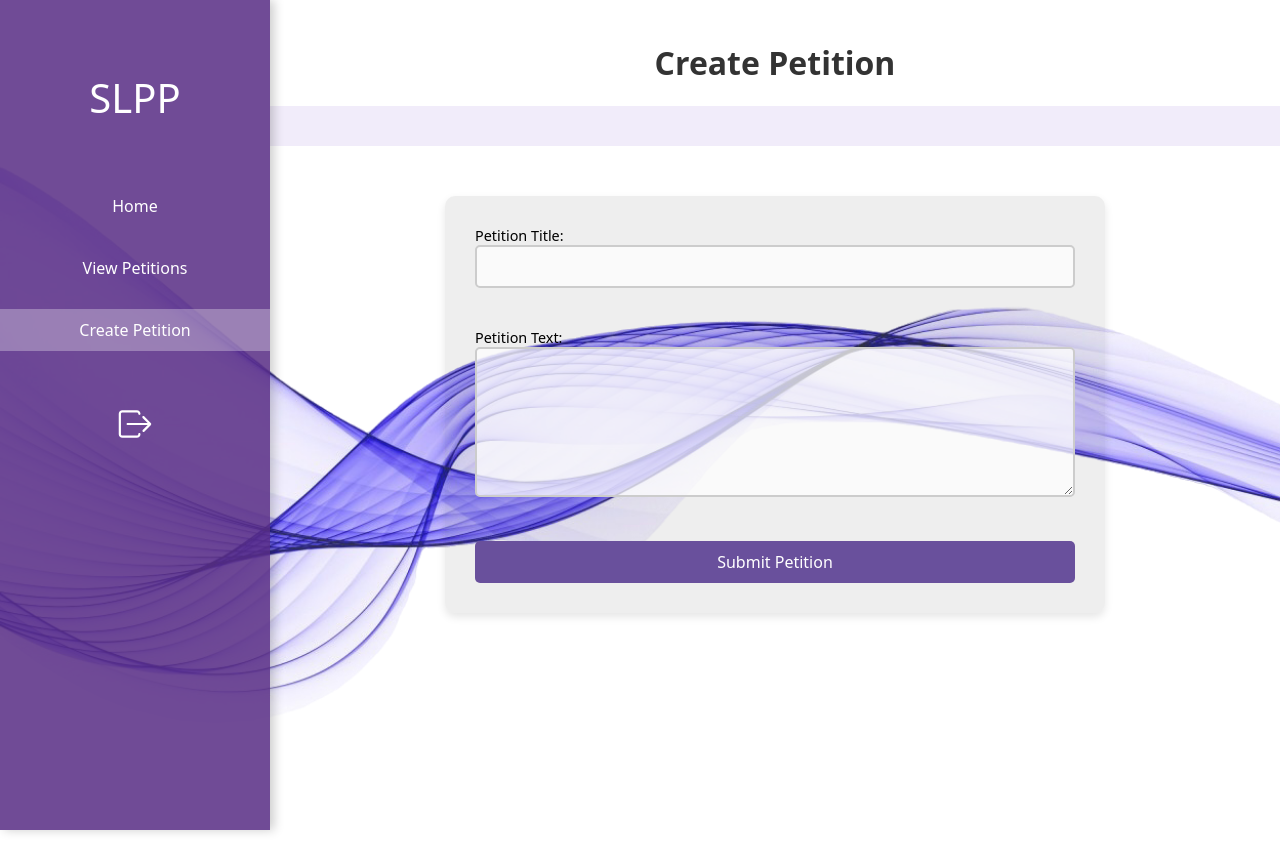
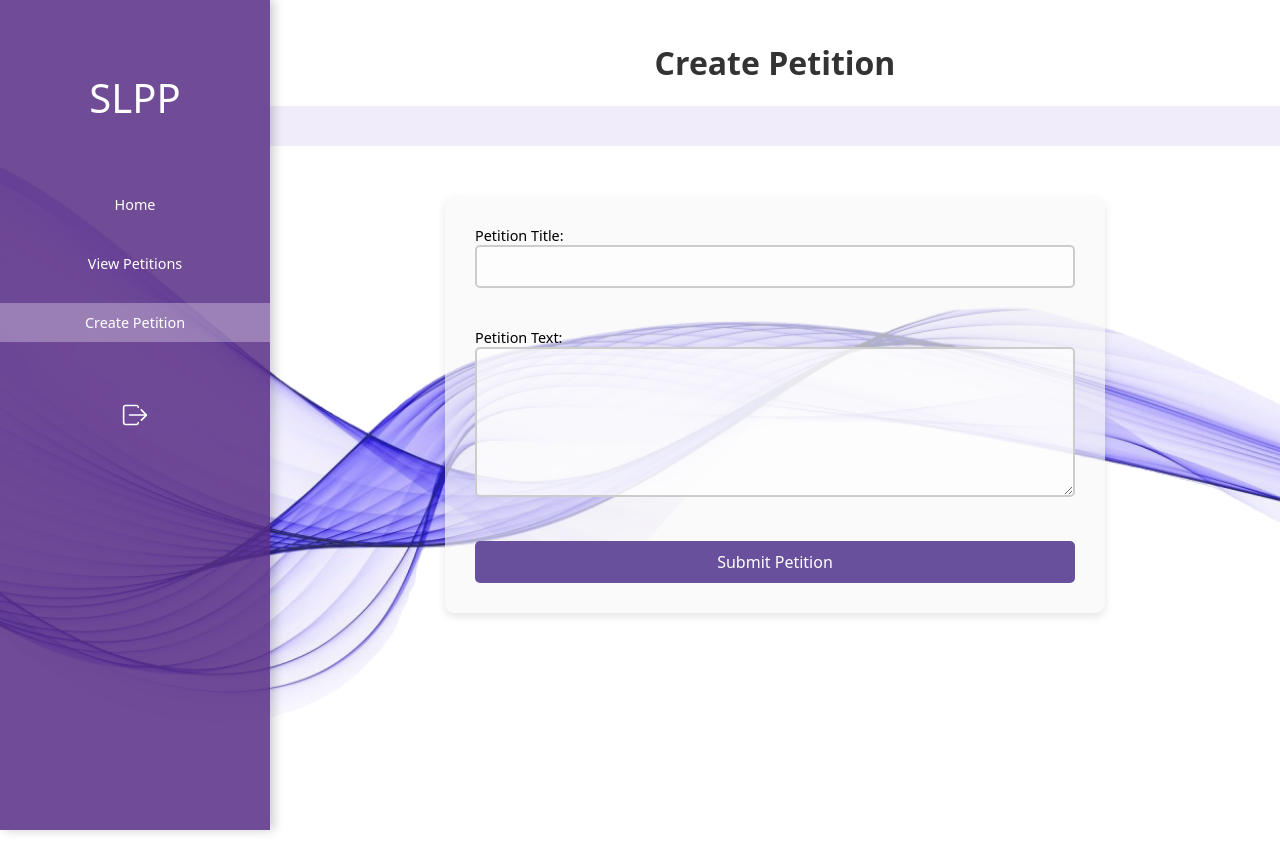
Before and after one commit to SodiqAdetola/PetitionPlatform-Project, a React (Vite) app in the folder frontend/: page /createPetition in a window 1280 px wide. Built offline with nearby package versions, Linux system fonts and the light colour scheme; no server answers; sample sign-in values are in the browser's storage.

Commit message:
CSS touch up

```diff
--- a/frontend/src/components/NavBar.jsx
+++ b/frontend/src/components/NavBar.jsx
@@ -59,7 +59,7 @@ function NavBar() {
         <Link to="/viewPetitions" className={getLinkClass('/viewPetitions')}>View Petitions</Link>
         <Link to="/createPetition" className={getLinkClass('/createPetition')}>Create Petition</Link>
         <button className="navLink" onClick={handleLogout}>
-          <IoIosLogOut size={40}/>
+          <IoIosLogOut size={30}/>
         </button>
       </div>
     </div>
--- a/frontend/src/styles/CreatePetition.css
+++ b/frontend/src/styles/CreatePetition.css
@@ -4,7 +4,7 @@
 .formContainer {
     max-width: 600px;
     margin: 0 auto;
-    background-color: #00000011;
+    background-color: #f7f7f7a6;
     padding: 30px;
     border-radius: 10px;
     box-shadow: 0 4px 8px rgba(0, 0, 0, 0.1);
--- a/frontend/src/styles/NavBar.css
+++ b/frontend/src/styles/NavBar.css
@@ -36,7 +36,7 @@
     width: 100%;
     text-decoration: none;
     margin-top: 20px;
-    font-size: 1rem;
+    font-size: 0.9rem;
     text-align: center;
     padding-top: 10px;
     padding-bottom: 10px;
@@ -56,7 +56,7 @@
 
   .navLink:hover {
     background-color: rgba(255, 255, 255, 0.2); /* Hover shade */
-    font-size: 1.1rem;
+    font-size: 0.95rem;
   }
 
   .navLink.active {
```
